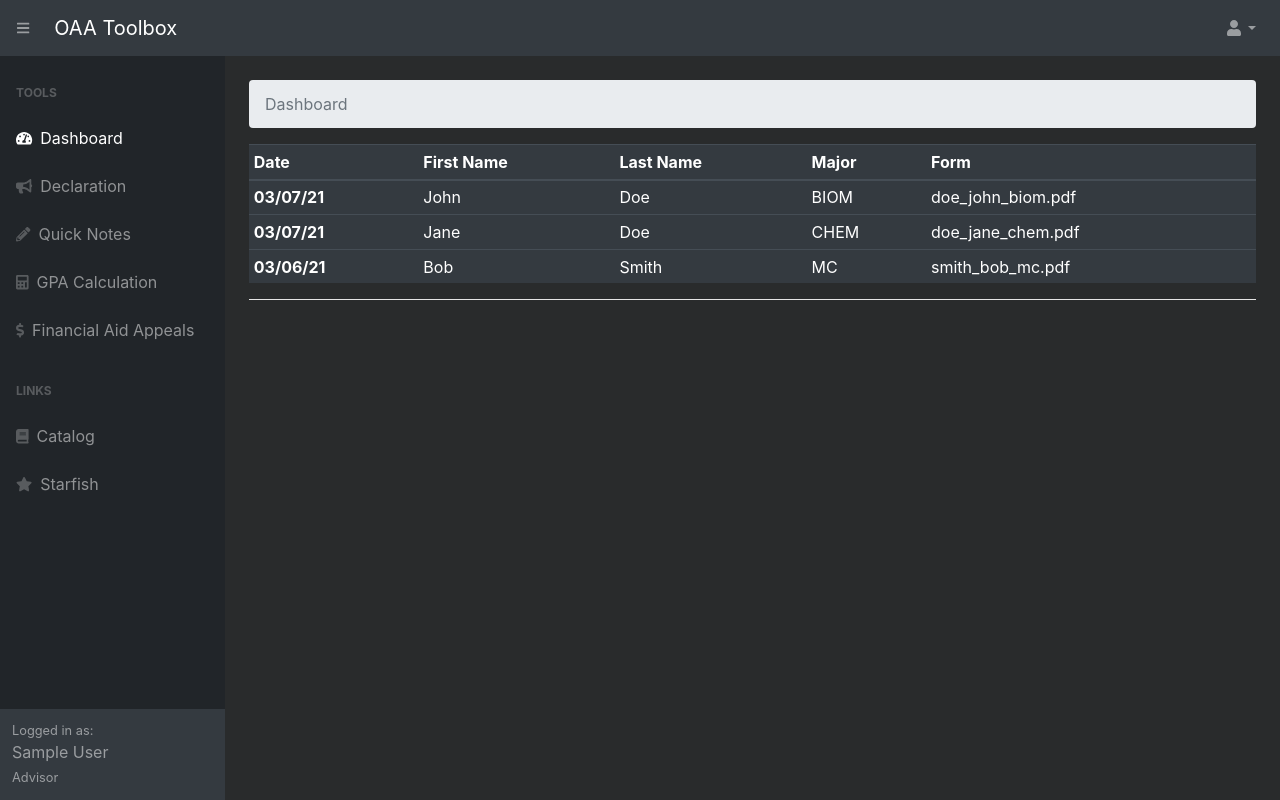
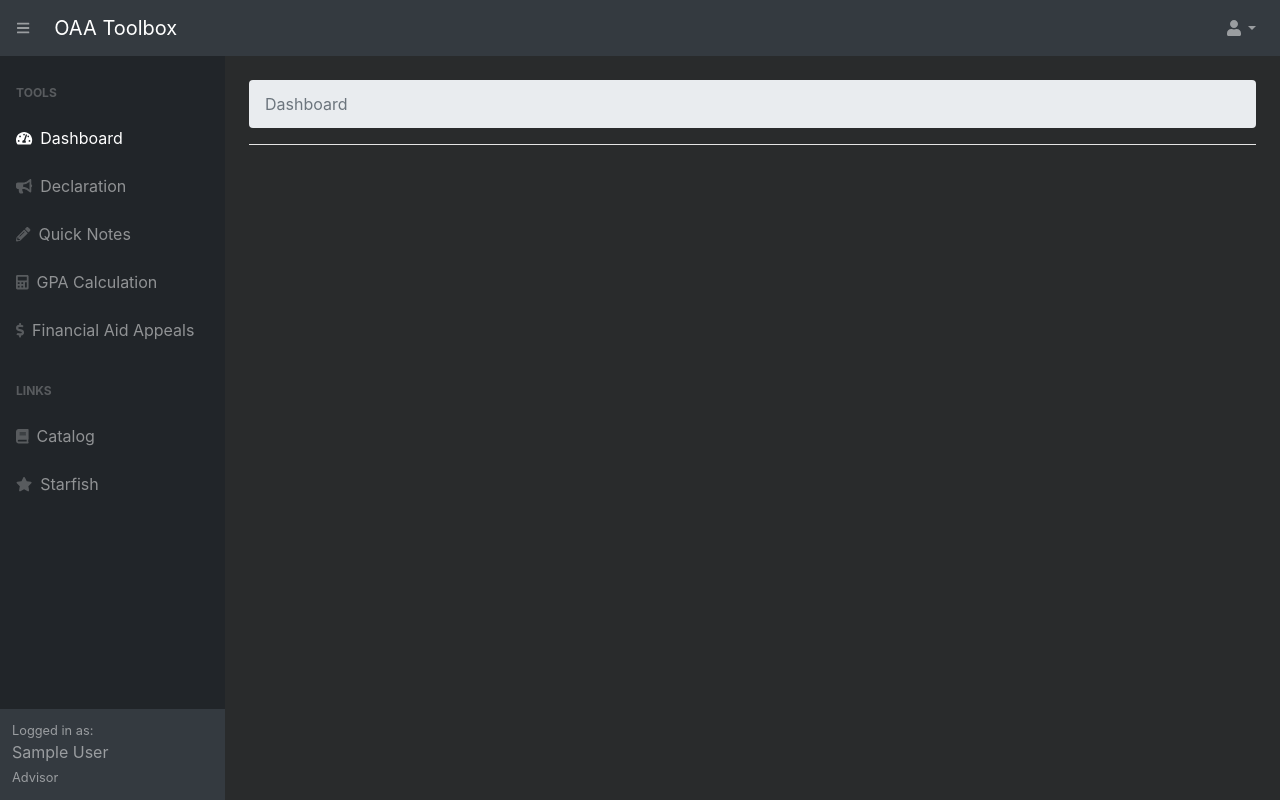
Before and after one commit to cpecue/oaa-toolbox-git, a Flask app: page / in a window 1280 px wide. Run offline with Flask 2, Linux system fonts and the light colour scheme; the visitor is signed in with stand-in values (Sample User, id 1); data comes from the database, SQL or seed files in the repository; some libraries are stand-ins or nearby versions.

Commit message:
requirements update

```diff
--- a/oaatoolbox/templates/home.html
+++ b/oaatoolbox/templates/home.html
@@ -11,40 +11,40 @@
                     <div class="container-fluid">
 
                     <table class="table table-sm table-dark">
-  <thead>
+<!--  <thead>-->
 
-    <tr>
-      <th scope="col">Date</th>
-      <th scope="col">First Name</th>
-      <th scope="col">Last Name</th>
-      <th scope="col">Major</th>
-      <th scope="col">Form</th>
-    </tr>
-  </thead>
-  <tbody>
-    <tr>
-      <th scope="row">03/07/21</th>
-      <td>John</td>
-      <td>Doe</td>
-      <td>BIOM</td>
-      <td>doe_john_biom.pdf</td>
-    </tr>
-    <tr>
-      <th scope="row">03/07/21</th>
-      <td>Jane</td>
-      <td>Doe</td>
-      <td>CHEM</td>
-        <td>doe_jane_chem.pdf</td>
-    </tr>
-    <tr>
-      <th scope="row">03/06/21</th>
-      <td>Bob</td>
-      <td>Smith</td>
-        <td>MC</td>
-        <td>smith_bob_mc.pdf</td>
-    </tr>
-  </tbody>
-</table>
+<!--    <tr>-->
+<!--      <th scope="col">Date</th>-->
+<!--      <th scope="col">First Name</th>-->
+<!--      <th scope="col">Last Name</th>-->
+<!--      <th scope="col">Major</th>-->
+<!--      <th scope="col">Form</th>-->
+<!--    </tr>-->
+<!--  </thead>-->
+<!--  <tbody>-->
+<!--    <tr>-->
+<!--      <th scope="row">03/07/21</th>-->
+<!--      <td>John</td>-->
+<!--      <td>Doe</td>-->
+<!--      <td>BIOM</td>-->
+<!--      <td>doe_john_biom.pdf</td>-->
+<!--    </tr>-->
+<!--    <tr>-->
+<!--      <th scope="row">03/07/21</th>-->
+<!--      <td>Jane</td>-->
+<!--      <td>Doe</td>-->
+<!--      <td>CHEM</td>-->
+<!--        <td>doe_jane_chem.pdf</td>-->
+<!--    </tr>-->
+<!--    <tr>-->
+<!--      <th scope="row">03/06/21</th>-->
+<!--      <td>Bob</td>-->
+<!--      <td>Smith</td>-->
+<!--        <td>MC</td>-->
+<!--        <td>smith_bob_mc.pdf</td>-->
+<!--    </tr>-->
+<!--  </tbody>-->
+<!--</table>-->
 <hr style="background-color:white;" />
                     </div>
 
```
